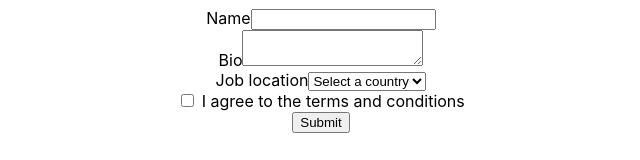
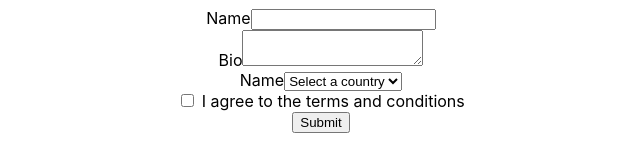
Before and after one commit to Heisdera/react-testing, a React (Create React App) app: page / in a window 1280 px wide. Shown: the part 123-283 px from the top of the page, without its empty margins (319-959 px from the left). Built offline with nearby package versions, Linux system fonts and the light colour scheme.

Commit message:
feat: RTL Queries - getByLabelText

```diff
--- a/src/components/application/application.tsx
+++ b/src/components/application/application.tsx
@@ -13,7 +13,8 @@
           <textarea id="bio" name="bio" />
         </div>
         <div>
-          <label htmlFor="job-location">Job location</label>
+          {/* <label htmlFor="job-location">Job location</label> */}
+          <label htmlFor="job-location">Name</label>
           <select id="job-location">
             <option value="">Select a country</option>
             <option value="US">United States</option>
@@ -25,6 +26,7 @@
         </div>
         <div>
           <label>
+            {/* getByLabelText() still works as expected here */}
             <input type="checkbox" id="terms" /> I agree to the terms and
             conditions
           </label>
```
Also changed, not shown: 1 other file (tests, documents, lock files or other folders).
